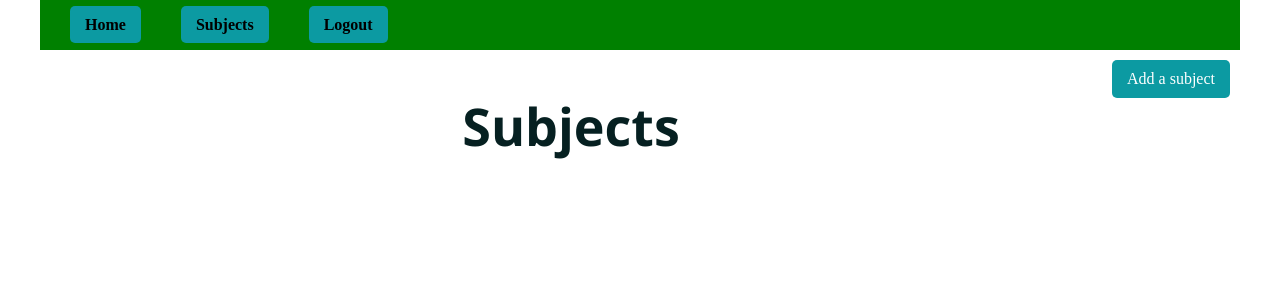
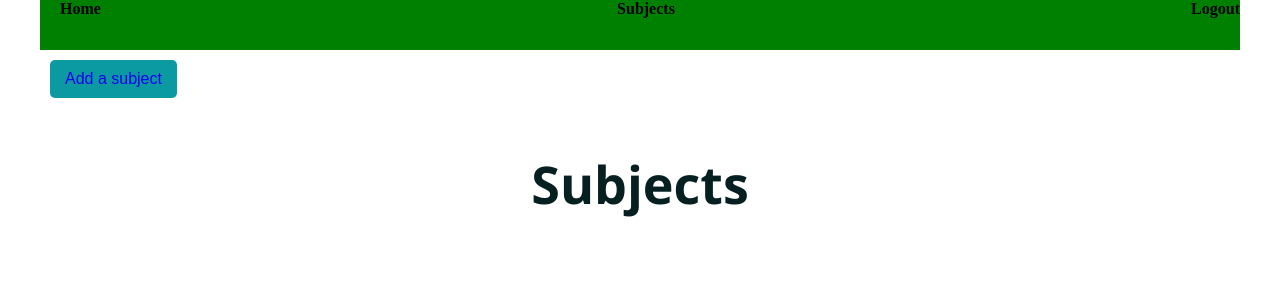
Before and after one commit to edvardsmazprecnieks/SetBox, a Flask app: page /subject in a window 1280 px wide. Shown: the top 300 px of the page. Run offline with Flask 3, Linux system fonts and the light colour scheme; the visitor is signed in with stand-in values (Sample User, id 1); data comes from the database, SQL or seed files in the repository; data that the repository does not hold is empty.

Commit message:
centralised styling to base.html and base.css

```diff
--- a/app/static/css/base.css
+++ b/app/static/css/base.css
@@ -18,12 +18,15 @@ h4 {
   text-align: center;
   margin-top: 40px;
 }
+
 h1 {
   font-size: 52px;
 }
+
 h2 {
   font-size: 45px;
 }
+
 h4 {
   font-size: 25px;
 }
@@ -31,27 +34,54 @@ h4 {
 a {
   text-decoration: none;
 }
+
 nav {
   height: 50px;
   background: green;
 }
+
 .flexcontainer {
   display: flex;
+  flex-direction: column;
   height: 100%;
-  align-items: center;
 }
+
 nav ul {
   display: flex;
   justify-content: space-between;
 }
+
 nav ul li {
   list-style: none;
   margin-left: 20px;
 }
+
 nav ul li a {
   color: black;
   font-weight: bolder;
 }
+
 a:hover {
   color: grey;
 }
+
+button {
+    padding: 10px 15px;
+    background-color: #0c9aa2;
+    color: white;
+    border: none;
+    border-radius: 5px;
+    font-size: 16px;
+    cursor: pointer;
+    transition: all 0.3s ease;
+    margin: 10px;
+    width: fit-content;
+    /* margin-top: 80px; */
+}
+
+button:hover {
+    background-color: #084c50;
+    transform: translateY(-2px);
+    box-shadow: 0 2px 5px rgba(0,0,0,0.2);
+    text-decoration: none;
+}
--- a/app/static/css/subject.css
+++ b/app/static/css/subject.css
@@ -9,7 +9,6 @@
 table, .progress-bar {
     border-collapse: collapse;
     width: 100%;
-    /*max-width: 800px;*/
     margin: 0 auto;
     font-size: 16px;
     font-family: Arial, sans-serif;
@@ -31,9 +30,11 @@ table, .progress-bar {
   td {
     padding: 12px;
   }
+
   a {
     color: black;
   }
+
   .progress-bar {
     width: 100%;
     max-width: 800px;
--- a/app/static/css/subjects_page.css
+++ b/app/static/css/subjects_page.css
@@ -1,3 +1,16 @@
+.flexcontainer {
+    display: flex;
+    flex-direction: column;
+}
+
+button {
+    align-items: end;
+}
+
+ul {
+    list-style-type: none;
+}
+
 .button-container {
     display: flex;
     flex-wrap: wrap;
@@ -5,29 +18,6 @@
     align-items: center;
 }
 
-.add-subject {
-    float:inline-end;
-}
-
-a {
-    padding: 10px 15px;
-    background-color: #0c9aa2;
-    color: white;
-    border: none;
-    border-radius: 5px;
-    font-size: 16px;
-    cursor: pointer;
-    transition: all 0.3s ease;
-    margin: 10px;
-}
-
-a:hover {
-    background-color: #084c50;
-    transform: translateY(-2px);
-    box-shadow: 0 2px 5px rgba(0,0,0,0.2);
-    text-decoration: none;
-}
-
 a:link { text-decoration: none; }
 
 a:visited { text-decoration: none; }
--- a/app/templates/base.html
+++ b/app/templates/base.html
@@ -13,7 +13,6 @@
   </head>
   <body>
     <nav>
-      <div class="flexcontainer">
         <ul>
           <li><a href="{{url_for('schedule.schedule_no_date')}}">Home</a></li>
           {% if not current_user.is_authenticated %}
@@ -25,9 +24,9 @@
             <li><a href="{{ url_for('user.logout') }}">Logout</a></li>
           {% endif %}
         </ul>
-      </div>
     </nav>
-
-    {% block main %} {% endblock %}
+    <div class="flexcontainer">
+      {% block main %} {% endblock %}
+    </div>
   </body>
 </html>
--- a/app/templates/subjects/subjects_page.html
+++ b/app/templates/subjects/subjects_page.html
@@ -5,12 +5,18 @@
 {% endblock %}
 
 {% block main %}
-<a href="/add_subject" class="add-subject">Add a subject</a>
+    <button><a href="/add_subject">Add a subject</a></button>
     <h1>Subjects</h1>
     <br><br>
     <div class="button-container">
+        <ul>
         {% for subject in subject_names %}
+        <li>
+            <button>
                 <a href="/subject/{{ subject.id }}">{{ subject.name }}</a>
+            </button>
+        </li>
         {% endfor %}
+        </ul>
     </div>
 {% endblock %}
```
Also changed, not shown: app/static/css/schedule.css (+0 -15 lines), README.md, files/24_20230408163658_Screenshot_2023-04-08_at_14-03-17_Discord_-_A_New_Way_to_Chat_with_Friends__Communities.png (added), files/24_20230408163715_Screenshot_2023-04-08_at_14-03-17_Discord_-_A_New_Way_to_Chat_with_Friends__Communities.png (added), 2 other files. Lines whose indentation alone changed are shown as unchanged.
